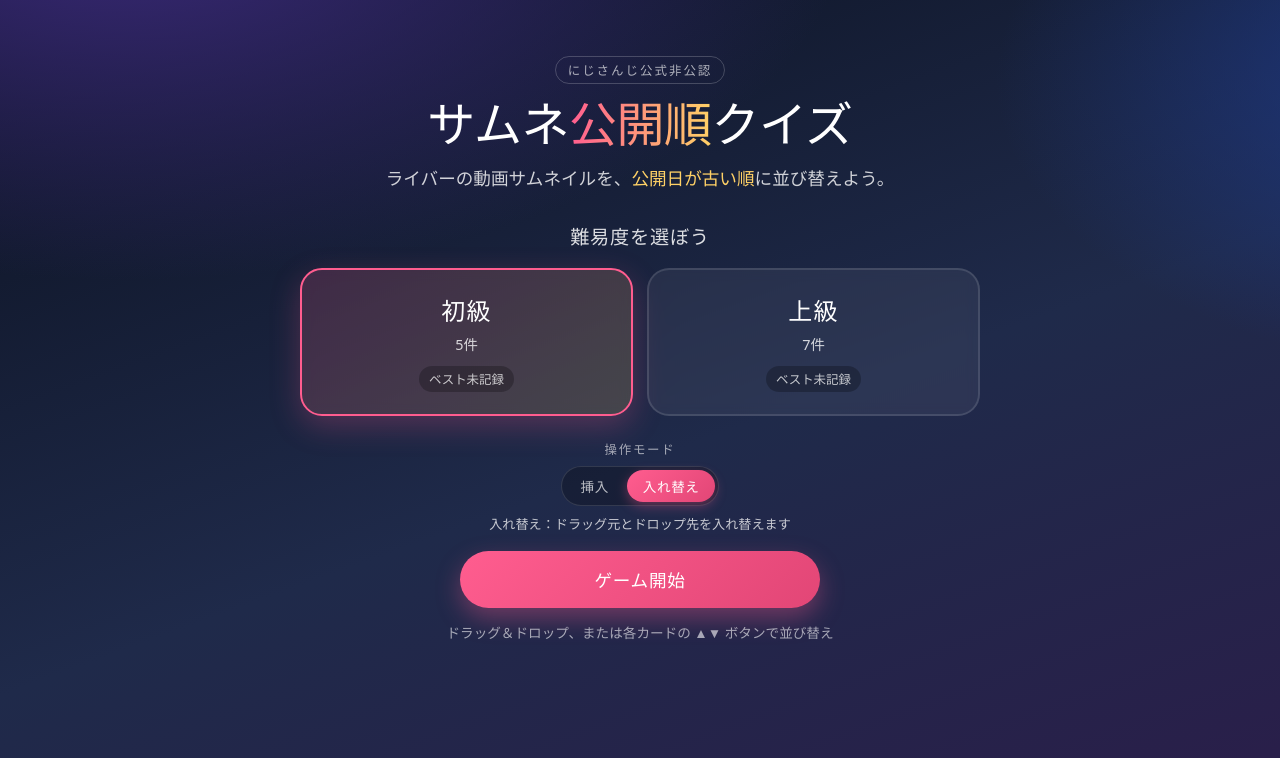
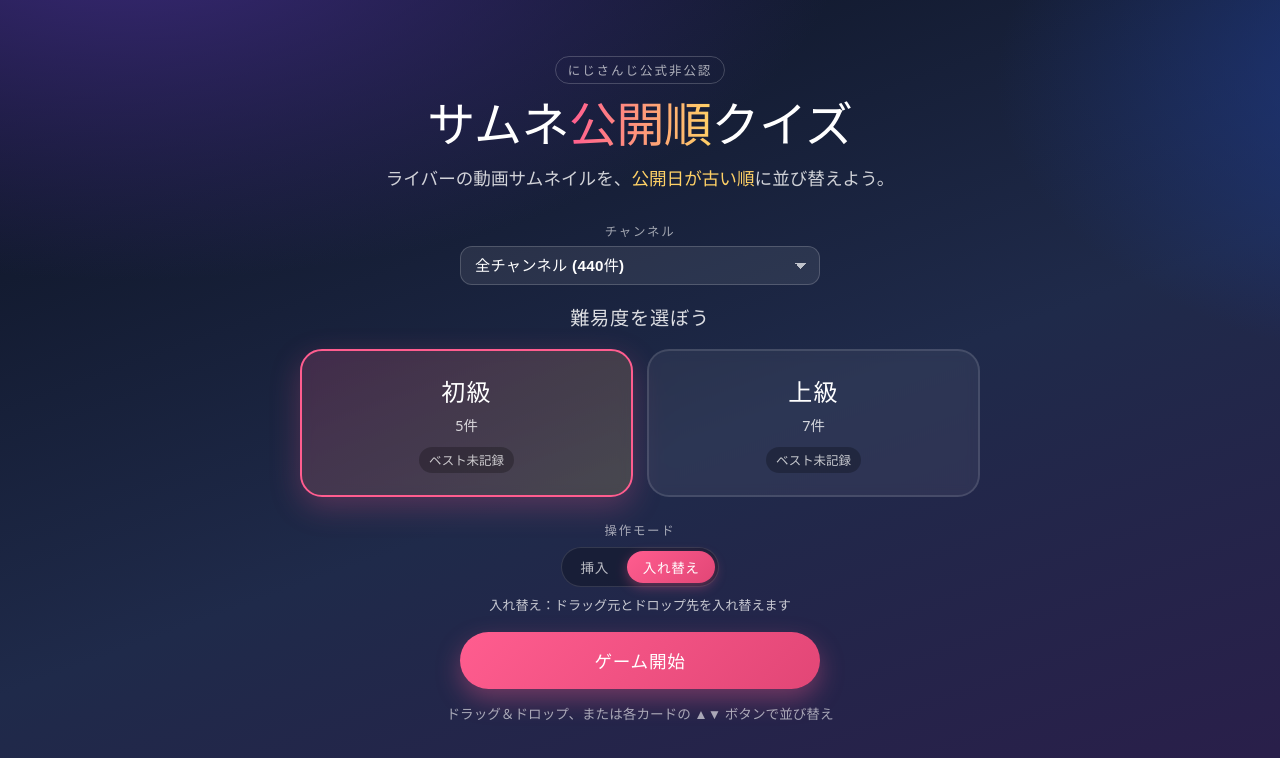
Before and after one commit to furen-button/mone-thumbnail-quiz, a React (Vite) app: page / in a window 1280 px wide. Shown: the top 758 px of the page. Built offline with nearby package versions, Linux system fonts and the light colour scheme.

Commit message:
feat(channel): チャンネル選択機能を追加
動画をチャンネルごとにフィルタリングできるようにした

```diff
--- a/src/App.css
+++ b/src/App.css
@@ -110,6 +110,54 @@
   letter-spacing: 0.04em;
 }
 
+.channel-picker {
+  display: flex;
+  flex-direction: column;
+  align-items: center;
+  gap: 6px;
+  margin-bottom: 18px;
+}
+
+.channel-picker-label {
+  font-size: 0.78rem;
+  letter-spacing: 0.14em;
+  text-transform: uppercase;
+  color: rgba(255, 255, 255, 0.6);
+}
+
+.channel-select {
+  width: 100%;
+  max-width: 360px;
+  padding: 10px 36px 10px 14px;
+  border-radius: 12px;
+  background: rgba(255, 255, 255, 0.08);
+  border: 1px solid rgba(255, 255, 255, 0.18);
+  color: var(--text-inverse);
+  font-size: 0.95rem;
+  font-weight: 600;
+  letter-spacing: 0.02em;
+  cursor: pointer;
+  appearance: none;
+  background-image: linear-gradient(45deg, transparent 50%, rgba(255, 255, 255, 0.7) 50%),
+    linear-gradient(135deg, rgba(255, 255, 255, 0.7) 50%, transparent 50%);
+  background-position: calc(100% - 18px) center, calc(100% - 12px) center;
+  background-size: 6px 6px, 6px 6px;
+  background-repeat: no-repeat;
+  transition: border-color 0.2s ease, background-color 0.2s ease;
+}
+
+.channel-select:hover,
+.channel-select:focus {
+  border-color: rgba(255, 255, 255, 0.45);
+  background-color: rgba(255, 255, 255, 0.12);
+  outline: none;
+}
+
+.channel-select option {
+  background: #1f2937;
+  color: var(--text-inverse);
+}
+
 .difficulty-grid {
   display: grid;
   grid-template-columns: repeat(2, 1fr);
@@ -141,6 +189,27 @@
   background: linear-gradient(135deg, rgba(255, 93, 143, 0.18), rgba(255, 209, 102, 0.18));
   border-color: var(--accent);
   box-shadow: 0 10px 30px rgba(255, 93, 143, 0.25);
+}
+
+.difficulty-card.disabled,
+.difficulty-card:disabled {
+  opacity: 0.45;
+  cursor: not-allowed;
+  filter: saturate(0.4);
+}
+
+.difficulty-card.disabled:hover,
+.difficulty-card:disabled:hover {
+  transform: none;
+  border-color: rgba(255, 255, 255, 0.12);
+}
+
+.primary-button:disabled {
+  opacity: 0.45;
+  cursor: not-allowed;
+  filter: saturate(0.4);
+  transform: none;
+  box-shadow: none;
 }
 
 .difficulty-label {
--- a/src/App.tsx
+++ b/src/App.tsx
@@ -12,6 +12,11 @@
   updateBestRecord,
   getSavedMoveMode,
   saveMoveMode,
+  getSavedChannel,
+  saveChannel,
+  getChannels,
+  filterByChannel,
+  ALL_CHANNELS,
   type Difficulty,
   type BestRecord,
   type MoveMode,
@@ -53,18 +58,33 @@
   const [result, setResult] = useState<ResultSnapshot | null>(null);
   const [loading, setLoading] = useState(true);
   const [error, setError] = useState<string | null>(null);
-  const [bestRecords, setBestRecords] = useState<Record<string, BestRecord | null>>(
-    () =>
-      Object.fromEntries(DIFFICULTIES.map((d) => [d.value, getBestRecord(d.value)])) as Record<
-        string,
-        BestRecord | null
-      >
+  const [selectedChannel, setSelectedChannel] = useState<string>(() => getSavedChannel());
+  const [bestRecords, setBestRecords] = useState<Record<string, BestRecord | null>>(() =>
+    Object.fromEntries(
+      DIFFICULTIES.map((d) => [d.value, getBestRecord(d.value, getSavedChannel())])
+    ) as Record<string, BestRecord | null>
   );
   const [moveMode, setMoveMode] = useState<MoveMode>(() => getSavedMoveMode());
+
+  const channels = useMemo(() => getChannels(allVideos), [allVideos]);
+  const availableVideos = useMemo(
+    () => filterByChannel(allVideos, selectedChannel),
+    [allVideos, selectedChannel]
+  );
 
   const changeMoveMode = (mode: MoveMode) => {
     setMoveMode(mode);
     saveMoveMode(mode);
+  };
+
+  const changeChannel = (channelKey: string) => {
+    setSelectedChannel(channelKey);
+    saveChannel(channelKey);
+    setBestRecords(
+      Object.fromEntries(
+        DIFFICULTIES.map((d) => [d.value, getBestRecord(d.value, channelKey)])
+      ) as Record<string, BestRecord | null>
+    );
   };
 
   useEffect(() => {
@@ -92,7 +112,8 @@
   }, [screen, startedAt]);
 
   const startGame = (chosen: Difficulty = difficulty) => {
-    const randomVideos = getRandomVideos(allVideos, chosen);
+    if (availableVideos.length < chosen) return;
+    const randomVideos = getRandomVideos(availableVideos, chosen);
     setDifficulty(chosen);
     setCorrectVideos(sortByPublishedDate(randomVideos));
     setCurrentVideos(randomVideos);
@@ -109,8 +130,11 @@
     const durationMs = startedAt ? finishedAt - startedAt : 0;
     const isCorrect = checkOrder(currentVideos);
     const accuracy = calculateAccuracy(currentVideos, correctVideos);
-    const isNewBest = updateBestRecord(difficulty, { accuracy, durationMs });
-    setBestRecords((prev) => ({ ...prev, [String(difficulty)]: getBestRecord(difficulty) }));
+    const isNewBest = updateBestRecord(difficulty, selectedChannel, { accuracy, durationMs });
+    setBestRecords((prev) => ({
+      ...prev,
+      [String(difficulty)]: getBestRecord(difficulty, selectedChannel),
+    }));
     setResult({
       userVideos: currentVideos,
       correctVideos,
@@ -184,23 +208,50 @@
         </header>
 
         <section className="menu">
+          {channels.length >= 2 && (
+            <div className="channel-picker">
+              <label className="channel-picker-label" htmlFor="channel-select">
+                チャンネル
+              </label>
+              <select
+                id="channel-select"
+                className="channel-select"
+                value={selectedChannel}
+                onChange={(e) => changeChannel(e.target.value)}
+              >
+                <option value={ALL_CHANNELS}>全チャンネル ({allVideos.length}件)</option>
+                {channels.map((c) => (
+                  <option key={c.id} value={c.id}>
+                    {c.title} ({c.count}件)
+                  </option>
+                ))}
+              </select>
+            </div>
+          )}
           <h2 className="section-title">難易度を選ぼう</h2>
           <div className="difficulty-grid">
             {DIFFICULTIES.map((d) => {
               const best = bestRecords[String(d.value)];
+              const insufficient = availableVideos.length < d.value;
               return (
                 <button
                   key={d.value}
                   type="button"
-                  className={`difficulty-card ${difficulty === d.value ? 'active' : ''}`}
-                  onClick={() => setDifficulty(d.value)}
+                  className={`difficulty-card ${difficulty === d.value ? 'active' : ''} ${
+                    insufficient ? 'disabled' : ''
+                  }`}
+                  onClick={() => !insufficient && setDifficulty(d.value)}
+                  disabled={insufficient}
+                  aria-disabled={insufficient}
                 >
                   <span className="difficulty-label">{d.label}</span>
                   <span className="difficulty-caption">{d.caption}</span>
                   <span className="difficulty-best">
-                    {best
-                      ? `ベスト ${best.accuracy}% / ${formatDuration(best.durationMs)}`
-                      : 'ベスト未記録'}
+                    {insufficient
+                      ? `動画不足 (${availableVideos.length}件)`
+                      : best
+                        ? `ベスト ${best.accuracy}% / ${formatDuration(best.durationMs)}`
+                        : 'ベスト未記録'}
                   </span>
                 </button>
               );
@@ -234,7 +285,12 @@
                 : '入れ替え：ドラッグ元とドロップ先を入れ替えます'}
             </p>
           </div>
-          <button type="button" className="primary-button" onClick={() => startGame(difficulty)}>
+          <button
+            type="button"
+            className="primary-button"
+            onClick={() => startGame(difficulty)}
+            disabled={availableVideos.length < difficulty}
+          >
             ゲーム開始
           </button>
           <p className="menu-hint">
--- a/src/utils/gameLogic.ts
+++ b/src/utils/gameLogic.ts
@@ -68,7 +68,42 @@
 }
 
 /**
- * ベスト記録 (難易度ごとに1件のみ保持)
+ * 全チャンネルを表す疑似キー
+ */
+export const ALL_CHANNELS = 'all';
+
+export interface ChannelInfo {
+  id: string;
+  title: string;
+  count: number;
+}
+
+/**
+ * 動画一覧からチャンネル情報をユニークに抽出 (タイトル昇順)
+ */
+export function getChannels(videos: VideoData[]): ChannelInfo[] {
+  const map = new Map<string, ChannelInfo>();
+  for (const v of videos) {
+    const existing = map.get(v.channelId);
+    if (existing) {
+      existing.count += 1;
+    } else {
+      map.set(v.channelId, { id: v.channelId, title: v.channelTitle, count: 1 });
+    }
+  }
+  return Array.from(map.values()).sort((a, b) => a.title.localeCompare(b.title, 'ja'));
+}
+
+/**
+ * 選択中チャンネルに該当する動画だけを返す。'all' の場合は全件。
+ */
+export function filterByChannel(videos: VideoData[], channelKey: string): VideoData[] {
+  if (channelKey === ALL_CHANNELS) return videos;
+  return videos.filter((v) => v.channelId === channelKey);
+}
+
+/**
+ * ベスト記録 (チャンネル × 難易度ごとに1件のみ保持)
  */
 export interface BestRecord {
   accuracy: number;
@@ -78,6 +113,7 @@
 
 const STORAGE_KEY = 'nijisanji-thumbnail-quiz:best-records:v1';
 const MODE_KEY = 'nijisanji-thumbnail-quiz:move-mode:v1';
+const CHANNEL_KEY = 'nijisanji-thumbnail-quiz:channel:v1';
 
 export function getSavedMoveMode(): MoveMode {
   try {
@@ -96,6 +132,22 @@
   }
 }
 
+export function getSavedChannel(): string {
+  try {
+    return localStorage.getItem(CHANNEL_KEY) ?? ALL_CHANNELS;
+  } catch {
+    return ALL_CHANNELS;
+  }
+}
+
+export function saveChannel(channelKey: string): void {
+  try {
+    localStorage.setItem(CHANNEL_KEY, channelKey);
+  } catch {
+    // 無視
+  }
+}
+
 function readAll(): Record<string, BestRecord> {
   try {
     const raw = localStorage.getItem(STORAGE_KEY);
@@ -106,8 +158,16 @@
   }
 }
 
-export function getBestRecord(difficulty: Difficulty): BestRecord | null {
-  return readAll()[String(difficulty)] ?? null;
+function recordKey(channelKey: string, difficulty: Difficulty): string {
+  return `${channelKey}:${difficulty}`;
+}
+
+export function getBestRecord(
+  difficulty: Difficulty,
+  channelKey: string = ALL_CHANNELS
+): BestRecord | null {
+  const all = readAll();
+  return all[recordKey(channelKey, difficulty)] ?? null;
 }
 
 /**
@@ -116,10 +176,11 @@
  */
 export function updateBestRecord(
   difficulty: Difficulty,
+  channelKey: string,
   candidate: Omit<BestRecord, 'achievedAt'>
 ): boolean {
   const all = readAll();
-  const key = String(difficulty);
+  const key = recordKey(channelKey, difficulty);
   const prev = all[key];
   const isBetter =
     !prev ||
```
